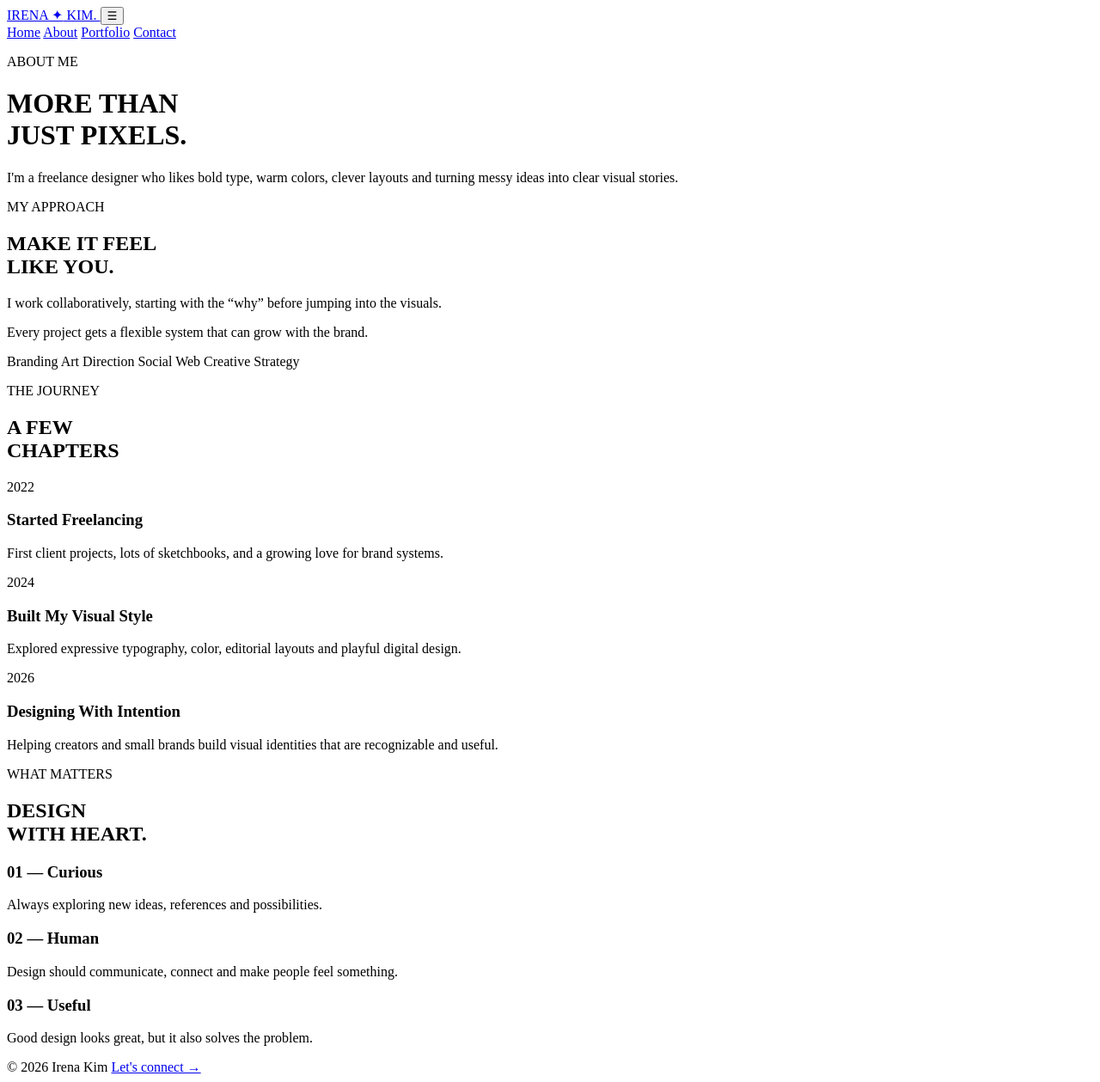
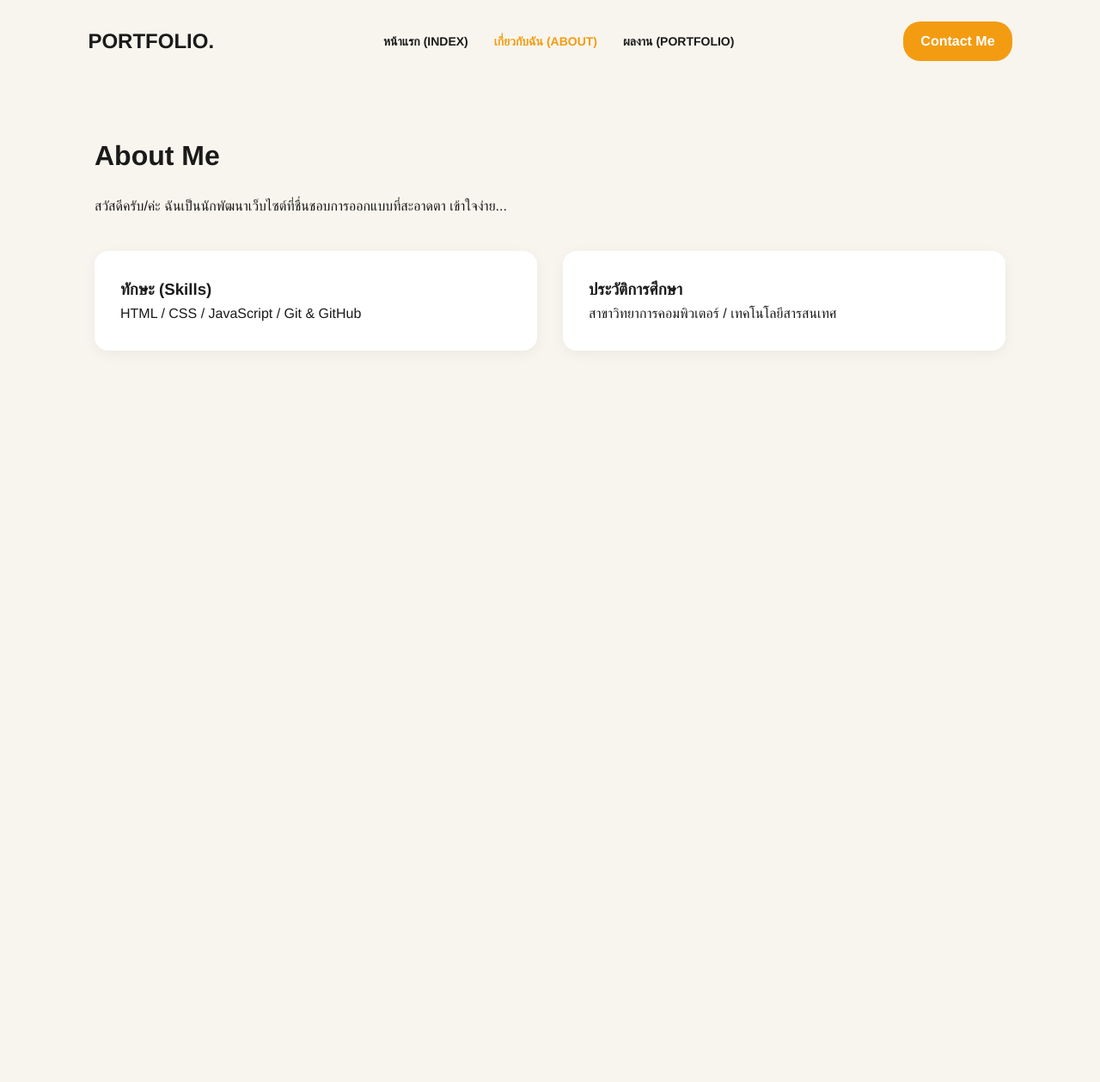
Before and after one commit to bb38045-hub/bb38045, a plain HTML site: page about.html in a window 1280 px wide. Shown: the whole page at 86% size. After the commit the page ends 800 px from the top, so only its background shows below. Drawn offline with Linux system fonts and the light colour scheme.

Commit message:
Update about.html

```diff
--- a/about.html
+++ b/about.html
@@ -1,303 +1,39 @@
 <!DOCTYPE html>
-<html lang="en">
-
+<html lang="th">
 <head>
-
   <meta charset="UTF-8">
-  <meta name="viewport" content="width=device-width, initial-scale=1.0">
-
-  <title>About — Irena Kim</title>
-
-  <link rel="stylesheet" href="styles.css">
-
+  <title>About Me - เกี่ยวกับฉัน</title>
+  <link rel="stylesheet" href="style.css">
 </head>
-
-
 <body>
 
-
-  <!-- NAVBAR -->
-
-  <nav class="navbar">
-
-    <div class="nav-container">
-
-      <a href="index.html" class="logo">
-        IRENA <span>✦</span> KIM.
-      </a>
-
-      <button class="menu-btn">
-        ☰
-      </button>
-
-      <div class="nav-links">
-
-        <a href="index.html">Home</a>
-        <a href="about.html">About</a>
-        <a href="portfolio.html">Portfolio</a>
-        <a href="contact.html">Contact</a>
-
-      </div>
-
-    </div>
-
-  </nav>
-
-
-
-  <!-- PAGE HERO -->
-
-  <header class="page-hero">
-
-    <div class="container">
-
-      <p class="small-title">
-        ABOUT ME
-      </p>
-
-      <h1>
-        MORE THAN<br>
-        JUST PIXELS.
-      </h1>
-
-      <p class="page-description">
-        I'm a freelance designer who likes bold type,
-        warm colors, clever layouts and turning messy
-        ideas into clear visual stories.
-      </p>
-
-    </div>
-
+  <header>
+    <div class="logo">PORTFOLIO.</div>
+    <nav>
+      <ul>
+        <li><a href="index.html">หน้าแรก (Index)</a></li>
+        <li><a href="about.html" class="active">เกี่ยวกับฉัน (About)</a></li>
+        <li><a href="portfolio.html">ผลงาน (Portfolio)</a></li>
+      </ul>
+    </nav>
+    <a href="contact.html" class="btn-contact">Contact Me</a>
   </header>
 
+  <div class="container">
+    <h1>About Me</h1>
+    <p style="margin-top: 20px;">สวัสดีครับ/ค่ะ ฉันเป็นนักพัฒนาเว็บไซต์ที่ชื่นชอบการออกแบบที่สะอาดตา เข้าใจง่าย...</p>
 
-
-  <!-- APPROACH -->
-
-  <section class="section">
-
-    <div class="container split">
-
-      <div>
-
-        <p class="small-title">
-          MY APPROACH
-        </p>
-
-        <h2>
-          MAKE IT FEEL<br>
-          LIKE YOU.
-        </h2>
-
+    <div class="grid" style="margin-top: 40px;">
+      <div class="card">
+        <h3>ทักษะ (Skills)</h3>
+        <p>HTML / CSS / JavaScript / Git & GitHub</p>
       </div>
-
-
-      <div>
-
-        <p>
-          I work collaboratively, starting with the
-          “why” before jumping into the visuals.
-        </p>
-
-        <p>
-          Every project gets a flexible system that
-          can grow with the brand.
-        </p>
-
-
-        <div class="tags">
-
-          <span>Branding</span>
-          <span>Art Direction</span>
-          <span>Social</span>
-          <span>Web</span>
-          <span>Creative Strategy</span>
-
-        </div>
-
+      <div class="card">
+        <h3>ประวัติการศึกษา</h3>
+        <p>สาขาวิทยาการคอมพิวเตอร์ / เทคโนโลยีสารสนเทศ</p>
       </div>
-
     </div>
-
-  </section>
-
-
-
-  <!-- TIMELINE -->
-
-  <section class="section services">
-
-    <div class="container">
-
-      <p class="small-title">
-        THE JOURNEY
-      </p>
-
-      <h2>
-        A FEW<br>
-        CHAPTERS
-      </h2>
-
-
-      <div class="timeline">
-
-
-        <div class="timeline-item">
-
-          <div class="timeline-year">
-            2022
-          </div>
-
-          <div>
-
-            <h3>
-              Started Freelancing
-            </h3>
-
-            <p>
-              First client projects, lots of sketchbooks,
-              and a growing love for brand systems.
-            </p>
-
-          </div>
-
-        </div>
-
-
-
-        <div class="timeline-item">
-
-          <div class="timeline-year">
-            2024
-          </div>
-
-          <div>
-
-            <h3>
-              Built My Visual Style
-            </h3>
-
-            <p>
-              Explored expressive typography, color,
-              editorial layouts and playful digital design.
-            </p>
-
-          </div>
-
-        </div>
-
-
-
-        <div class="timeline-item">
-
-          <div class="timeline-year">
-            2026
-          </div>
-
-          <div>
-
-            <h3>
-              Designing With Intention
-            </h3>
-
-            <p>
-              Helping creators and small brands build
-              visual identities that are recognizable
-              and useful.
-            </p>
-
-          </div>
-
-        </div>
-
-
-      </div>
-
-    </div>
-
-  </section>
-
-
-
-  <!-- VALUES -->
-
-  <section class="section section-pink">
-
-    <div class="container">
-
-      <div class="values-grid">
-
-        <div>
-
-          <p class="small-title">
-            WHAT MATTERS
-          </p>
-
-          <h2>
-            DESIGN<br>
-            WITH HEART.
-          </h2>
-
-        </div>
-
-
-        <div class="values">
-
-          <div>
-            <h3>01 — Curious</h3>
-            <p>
-              Always exploring new ideas,
-              references and possibilities.
-            </p>
-          </div>
-
-          <div>
-            <h3>02 — Human</h3>
-            <p>
-              Design should communicate,
-              connect and make people feel something.
-            </p>
-          </div>
-
-          <div>
-            <h3>03 — Useful</h3>
-            <p>
-              Good design looks great,
-              but it also solves the problem.
-            </p>
-          </div>
-
-        </div>
-
-      </div>
-
-    </div>
-
-  </section>
-
-
-
-  <!-- FOOTER -->
-
-  <footer class="footer">
-
-    <div class="container footer-inner">
-
-      <span>
-        © 2026 Irena Kim
-      </span>
-
-      <a href="contact.html">
-        Let's connect →
-      </a>
-
-    </div>
-
-  </footer>
-
-
-  <script src="script.js"></script>
+  </div>
 
 </body>
-
 </html>
```
